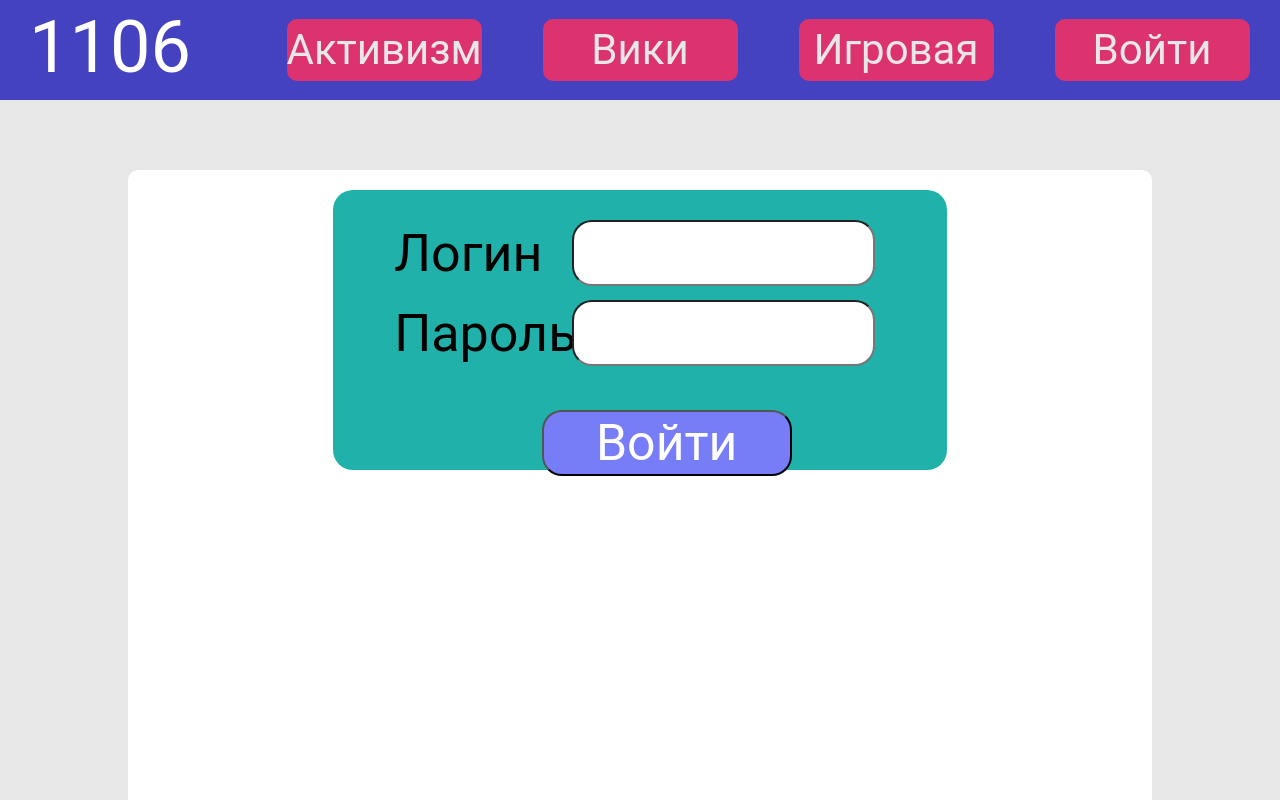
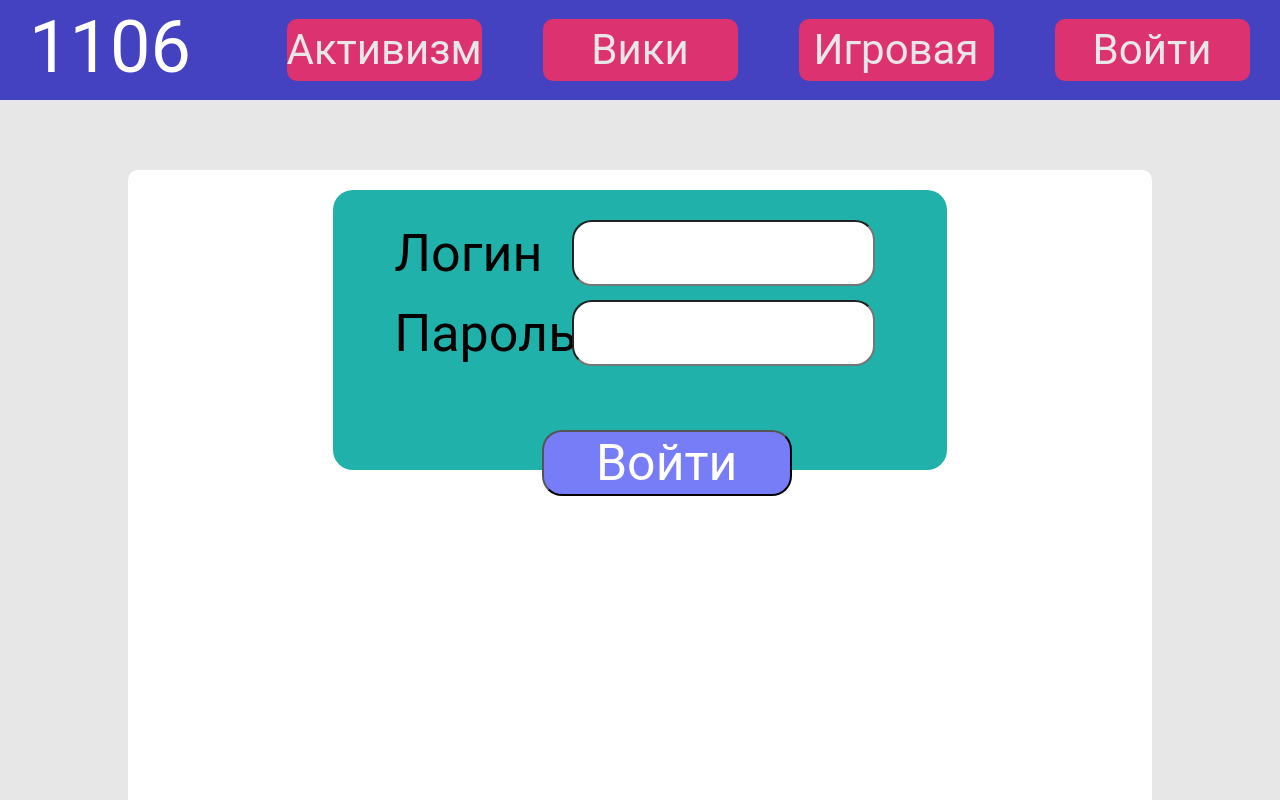
Before and after one commit to soal01/room-site, a React (Create React App) app in the folder app/: page /authorisation in a window 1280 px wide. Shown: the top 800 px of the page. Built offline with nearby package versions, Linux system fonts and the light colour scheme; what normalizr would draw is missing.

Commit message:
Fixed problems with auth and calendar

```diff
--- a/app/src/components/Authorisation/Authorisation.css
+++ b/app/src/components/Authorisation/Authorisation.css
@@ -54,6 +54,23 @@
     line-height: 60px;
 }
 
+.error-message {
+    position: relative;
+    top: 60px;
+    width: 80%;
+    height: 50px;
+    /*background: blue;*/
+    margin: 0 auto;
+    /*background-color: #777CF7;*/
+    text-align: center;
+    font-family: Roboto;
+    font-style: normal;
+    font-weight: normal;
+    color: red;
+    font-size: 32px;
+    line-height: 32px;
+}
+
 .password-input label{
     width: 30%;
     position: relative;
@@ -86,7 +103,7 @@
 .login-button {
     cursor: pointer;
     position: relative;
-    top: 100px;
+    top: 70px;
     left: 34%;
     width: 250px;
     height: 66px;
--- a/app/src/components/Authorisation/Authorisation.js
+++ b/app/src/components/Authorisation/Authorisation.js
@@ -10,12 +10,27 @@ export function Authorisation(props) {
     const [error, setError] = React.useState();
     const { onAuth } = useAuth(setIsLogin, setError);
 
+    React.useEffect(() => {
+        if (error) {
+          setError('');
+        }
+      }, [login, password]);
+
     const handleSubmit = async (event) => {
         event.preventDefault();
         if (!login) {
-
+            setError('Введите логин');
+            return;
         }
-        await onAuth(login, password);
+        if (!password) {
+            setError('Введите пароль');
+            return;
+        }
+        try {
+            await onAuth(login, password);
+        } catch {
+            //setError('Возникли проблемы, авторизируйтесь ещё раз');
+        }
     };
 
 
@@ -45,6 +60,9 @@ export function Authorisation(props) {
                         }}
                     />
                 </div>
+                {error ?
+                <div className='error-message'>{error}</div> :
+                <div className='error-message'></div>}
                     <button
                         type='submit'
                         className='login-button'
--- a/app/src/components/Cleaning/Calendar/Calendar.js
+++ b/app/src/components/Cleaning/Calendar/Calendar.js
@@ -60,9 +60,13 @@ export function Calendar(props) {
         return state.cleaningMounths.mounths[mounthList[current_mounth]];
     });
 
+
+
     React.useEffect(()=> {
         dispatch(fetchCleaningMounths());
+
     }, []);
+
 
 
 
@@ -136,7 +140,7 @@ export function Calendar(props) {
                 <th className="weekday">Суббота</th>
                 <th className="weekday">Воскресение</th>
             </tr>
-            {drawDays(mounth)}
+            {drawDays(get_mounth(info))}
 
         </table>
         <button className="prev_button"
--- a/app/src/components/hooks/useAuth.js
+++ b/app/src/components/hooks/useAuth.js
@@ -14,15 +14,32 @@ export function useAuth(setIsLogin, setError) {
             password,
           }),
         });
+        try {
           const data = await response.json();
 
           if (response.method !== 200) {
             setError(data.detail);
+            console.log('ewonvoewnoew11111');
           }
+
           setIsLogin(true);
           window.localStorage.setItem('ACCESS', data.access);
           window.localStorage.setItem('REFRESH', data.refresh);
           history.push('/');
+        }
+        catch {
+          window.localStorage.clear();
+            setIsLogin(false);
+          /*if (window.localStorage.getItem('ACCESS') == null) {
+            history.push('/');
+          } else {
+            window.localStorage.clear();
+            setIsLogin(false);
+          }*/
+        }
+
+        console.log(response.method);
+
     };
     return {onAuth};
 }
```
Also changed, not shown: 1 other file (tests, documents, lock files or other folders). Lines whose indentation alone changed are shown as unchanged.
